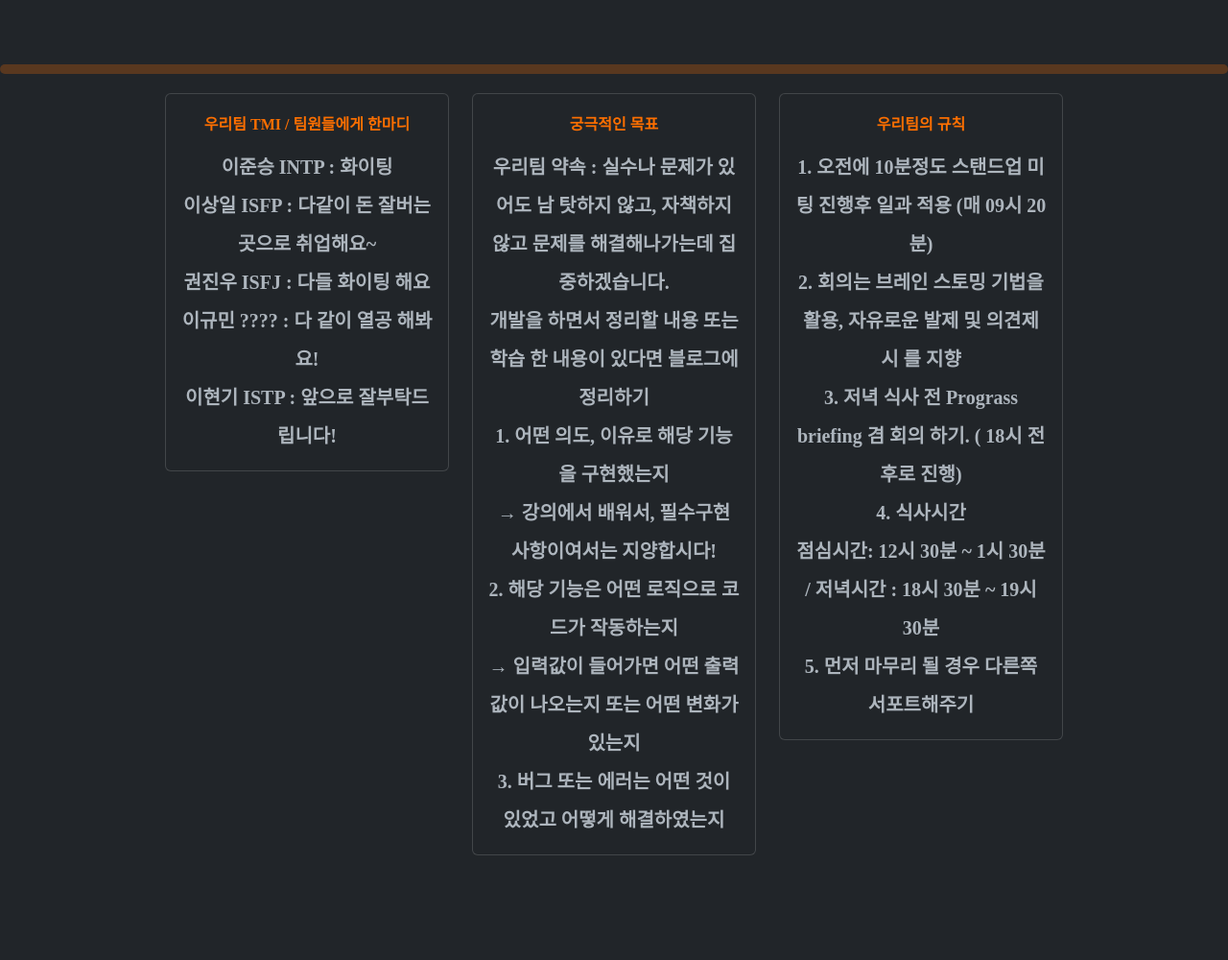
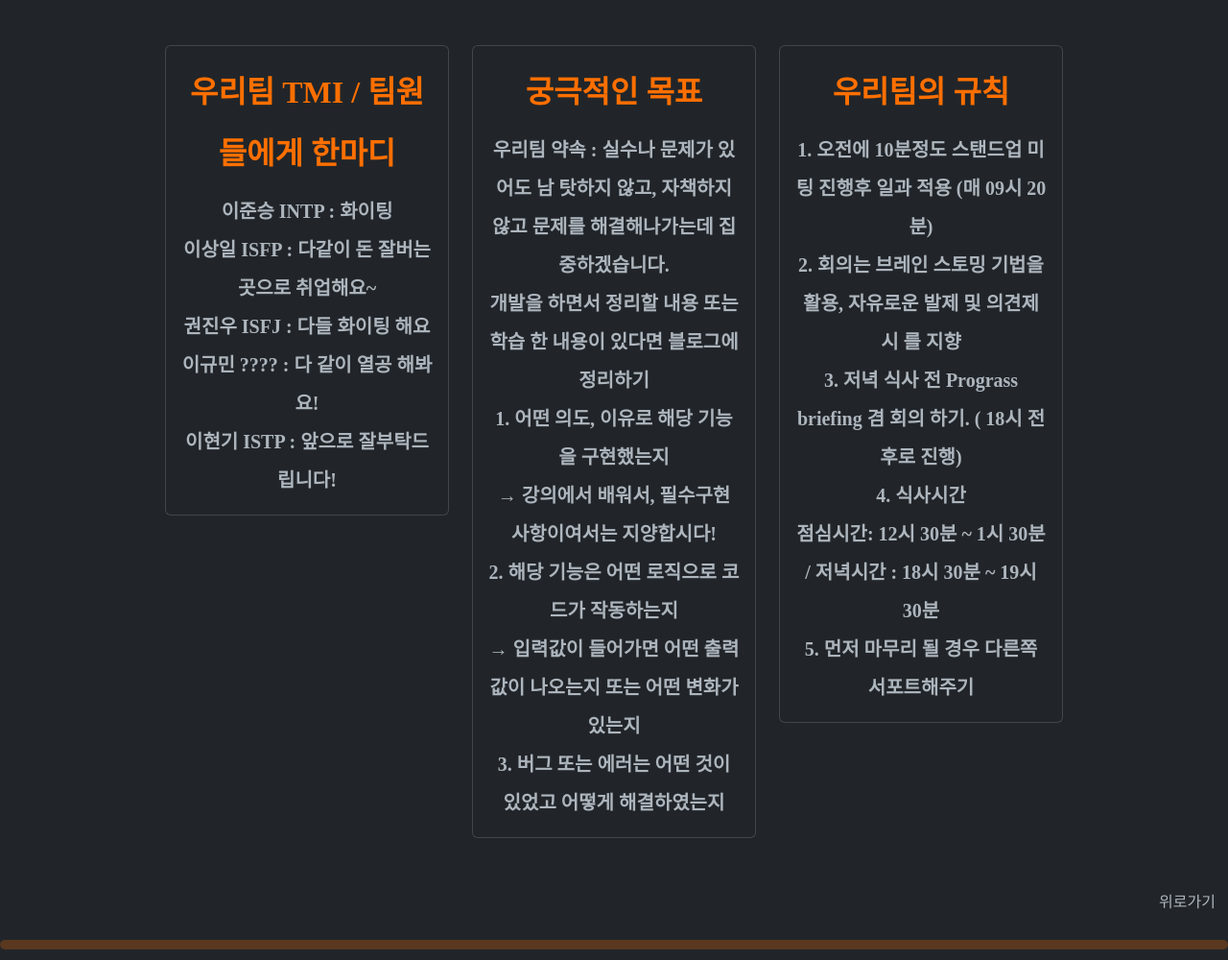
Before and after one commit to DarkestTiger/300-team, a Flask app: page / in a window 1280 px wide. Shown: the part 2163-3163 px from the top of the page at 96% size. Run offline with Flask 3, Linux system fonts and the light colour scheme.

Commit message:
pull 전 확인용

```diff
--- a/templates/index.html
+++ b/templates/index.html
@@ -8,13 +8,10 @@
     <link href="https://cdn.jsdelivr.net/npm/bootstrap@5.3.0/dist/css/bootstrap.min.css" rel="stylesheet"
         integrity="sha384-9ndCyUaIbzAi2FUVXJi0CjmCapSmO7SnpJef0486qhLnuZ2cdeRhO02iuK6FUUVM" crossorigin="anonymous">
     <script>
-  src="https://code.jquery.com/jquery-3.7.1.js"
-  integrity="sha256-eKhayi8LEQwp4NKxN+CfCh+3qOVUtJn3QNZ0TciWLP4="
-  crossorigin="anonymous"></script>
-    <link
-      rel="stylesheet"
-      href="https://cdn.jsdelivr.net/npm/bootstrap-icons@1.10.5/font/bootstrap-icons.css"
-    />
+        src = "https://code.jquery.com/jquery-3.7.1.js"
+        integrity = "sha256-eKhayi8LEQwp4NKxN+CfCh+3qOVUtJn3QNZ0TciWLP4="
+        crossorigin = "anonymous" ></script>
+    <link rel="stylesheet" href="https://cdn.jsdelivr.net/npm/bootstrap-icons@1.10.5/font/bootstrap-icons.css" />
     <link href="https://cdn.jsdelivr.net/npm/reset-css@5.0.2/reset.min.css" rel="stylesheet">
     <style>
         @import url("https://cdn.jsdelivr.net/npm/bootstrap-icons@1.10.5/font/bootstrap-icons.css");
@@ -249,13 +246,12 @@
             </div>
         </div>
     </div>
-        <hr class="chr">
     <div id="card-list"
         class="row row-cols-1 row-cols-md-4 g-4 mx-auto w-100 pb-5 justify-content-center team-info-col-heighit">
         <div class="col">
             <div class="card team-info-col-heighit">
                 <div class="card-body">
-                        <span style="color: #fd6f00">
+                    <span style="font-size: 2em; color: #fd6f00">
                         <h3 class="card-title">우리팀 TMI / 팀원들에게 한마디</h3>
                     </span>
                     <p>
@@ -271,7 +267,7 @@
         <div class="col">
             <div class="card team-info-col-heighit">
                 <div class="card-body">
-                        <span style="color: #fd6f00">
+                    <span style="font-size: 2em; color: #fd6f00">
                         <h3 class="card-title">궁극적인 목표</h3>
                     </span>
                     <p>우리팀 약속 : 실수나 문제가 있어도 남 탓하지 않고, 자책하지 않고 문제를 해결해나가는데 집중하겠습니다.<br>
@@ -288,7 +284,7 @@
         <div class="col">
             <div class="card team-info-col-heighit">
                 <div class="card-body">
-                        <span style="color: #fd6f00">
+                    <span style="font-size: 2em; color: #fd6f00">
                         <h3 class="card-title">우리팀의 규칙</h3>
                     </span>
                     <p>1. 오전에 10분정도 스탠드업 미팅 진행후 일과 적용 (매 09시 20분)<br>
@@ -302,6 +298,10 @@
             </div>
         </div>
     </div>
+    <div class="d-grid gap-2 d-md-flex justify-content-md-end">
+        <a href="#top" button class="btn btn-Light" type="button">위로가기</button></a>
+    </div>
+    <hr class="chr">
     <div id="memberlink" class="container-member text-center mt-5">
         <div class="row justify-content-center">
             <div class="col-lg-3">
@@ -313,12 +313,13 @@
             </div>
         </div>
     </div>
+    <p>**클릭시 상세페이지로 이동합니다.**</p>
     <div class="container mr-2 ml-2">
         <div id="member-list"
             class="row row-cols-1 row-cols-md-5 g-4 mx-auto pb-5 justify-content-center margin-right 100">
             <div class="col">
                 <div class="card border-0">
-                        <img id="member0" class="rtan pointer" src="{{ url_for('static', filename='image/rtan00.jpg') }}"
+                    <img id="member0" class="rtan pointer" src="{{ url_for('static', filename='image/이준승.jpg') }}"
                         alt="" data-href="{{url_for('members1')}}">
                     <div class="card-body">
                     </div>
@@ -326,8 +327,8 @@
             </div>
             <div class="col">
                 <div class="card border-0">
-                        <img id="member1" class="rtan pointer" src="{{ url_for('static', filename='image/rtan01.jpg') }}"
-                            alt="" data-href="#">
+                    <img id="member1" class="rtan pointer" src="{{ url_for('static', filename='image/이현기.jpg') }}"
+                        alt="" data-href="{{url_for('members1')}}">
                     <div class="card-body">
                     </div>
                 </div>
@@ -370,27 +371,12 @@
                     <p class="form-label">방명록</p>
                 </div>
                 <div class="mb-3">
-                        <label for="exampleFormControlInput1" class="form-label"
-                        >이름</label
-                        >
-                        <input
-                        type="text"
-                        class="form-control"
-                        id="username"
-                        placeholder="이름을 입력하세요."
-                        name="username"
-                        />
+                    <label for="exampleFormControlInput1" class="form-label">이름</label>
+                    <input type="text" class="form-control" id="username" placeholder="이름을 입력하세요." name="username" />
                 </div>
                 <div class="mb-3">
-                        <label for="exampleFormControlTextarea1" class="form-label"
-                        >남기실 말씀</label
-                        >
-                        <textarea
-                        class="form-control"
-                        id="message"
-                        rows="3"
-                        placeholder="남기실 말씀을 적어주세요."
-                        name="msg">
+                    <label for="exampleFormControlTextarea1" class="form-label">남기실 말씀</label>
+                    <textarea class="form-control" id="message" rows="3" placeholder="남기실 말씀을 적어주세요." name="msg">
                         </textarea>
                     <button type="submit" class="submit" onclick="get_Data()">확인</button>
                 </div>
```
Also changed, not shown: templates/profle2.html (+9 -9 lines), static/image/이현기.jpg (added). Lines whose indentation alone changed are shown as unchanged.
